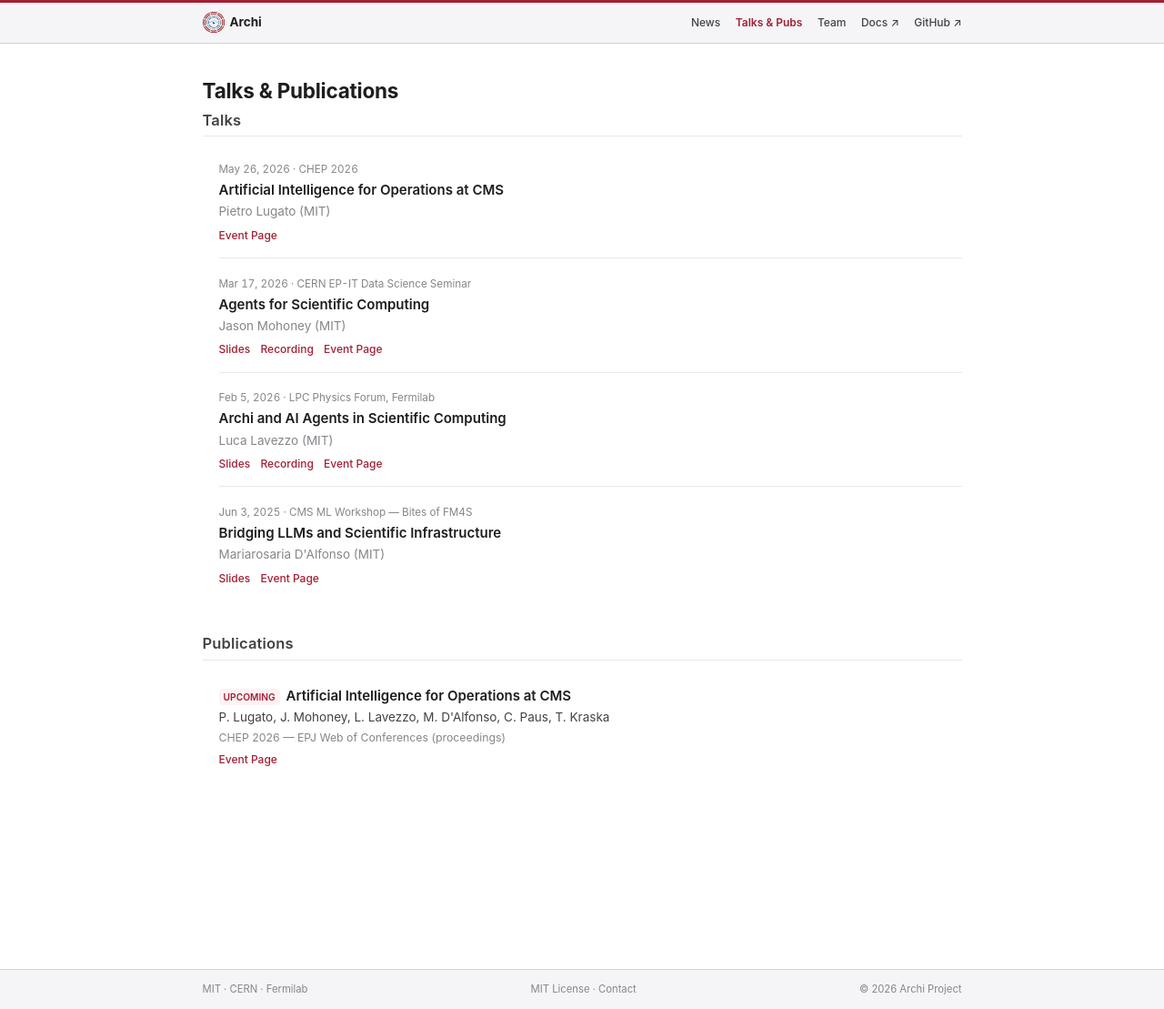
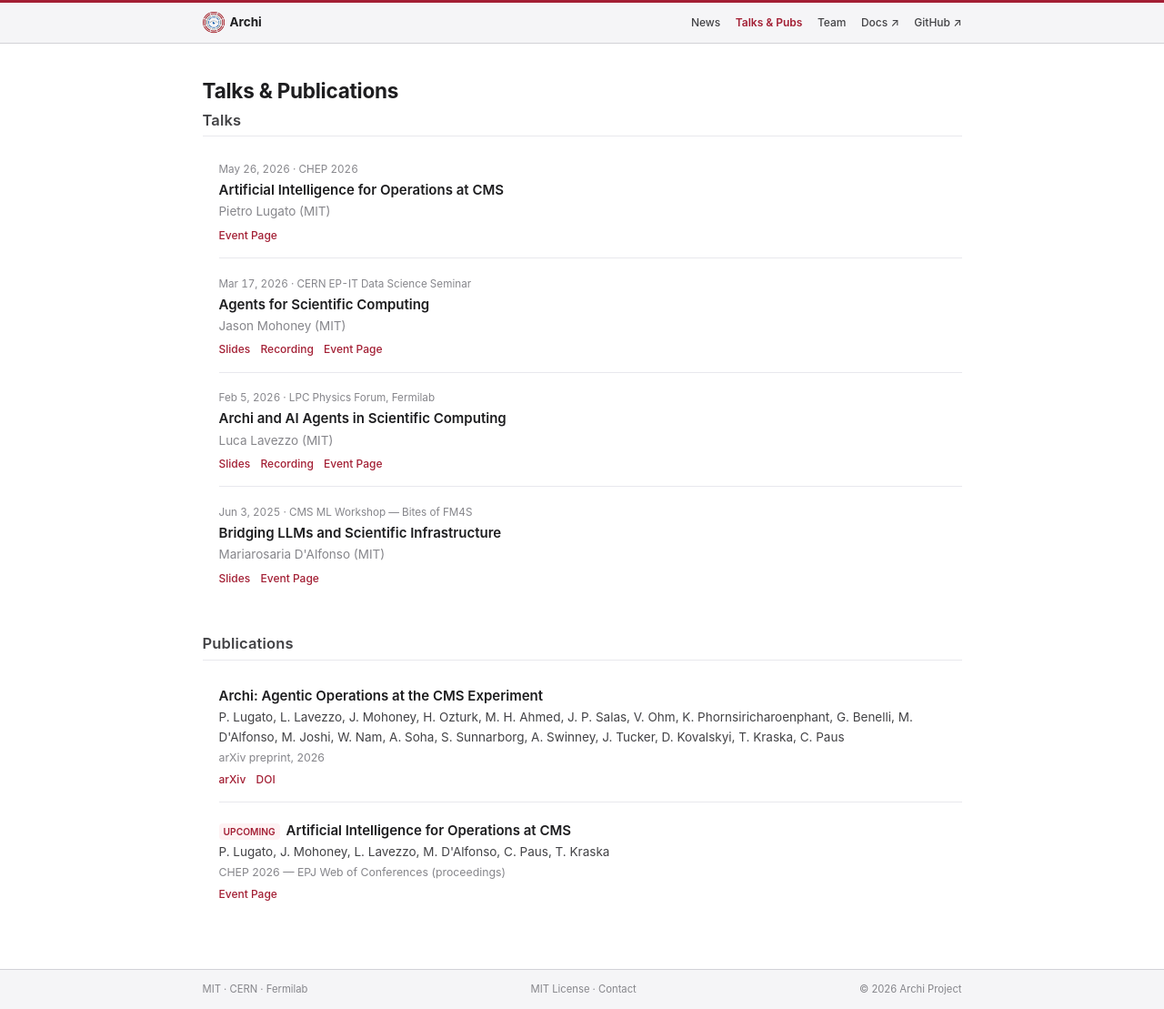
Before and after one commit to archi-physics/website, a Jekyll site: the page built from talks.html, in a window 1280 px wide and 1109 px high. Shown: the whole window at 91% size. Built offline with Jekyll 4.4.1, drawn with Linux system fonts in a browser that asks for light colours.

Commit message:
archi paper (arxiv)

```diff
--- a/_data/publications.yml
+++ b/_data/publications.yml
@@ -1,3 +1,10 @@
+- title: "Archi: Agentic Operations at the CMS Experiment"
+  authors: "P. Lugato, L. Lavezzo, J. Mohoney, H. Ozturk, M. H. Ahmed, J. P. Salas, V. Ohm, K. Phornsiricharoenphant, G. Benelli, M. D'Alfonso, M. Joshi, W. Nam, A. Soha, S. Sunnarborg, A. Swinney, J. Tucker, D. Kovalskyi, T. Kraska, C. Paus"
+  venue: "arXiv preprint"
+  year: 2026
+  arxiv_url: "https://arxiv.org/abs/2606.04755"
+  doi_url: "https://doi.org/10.48550/arXiv.2606.04755"
+
 - title: "Artificial Intelligence for Operations at CMS"
   authors: "P. Lugato, J. Mohoney, L. Lavezzo, M. D'Alfonso, C. Paus, T. Kraska"
   venue: "CHEP 2026 — EPJ Web of Conferences (proceedings)"
```
